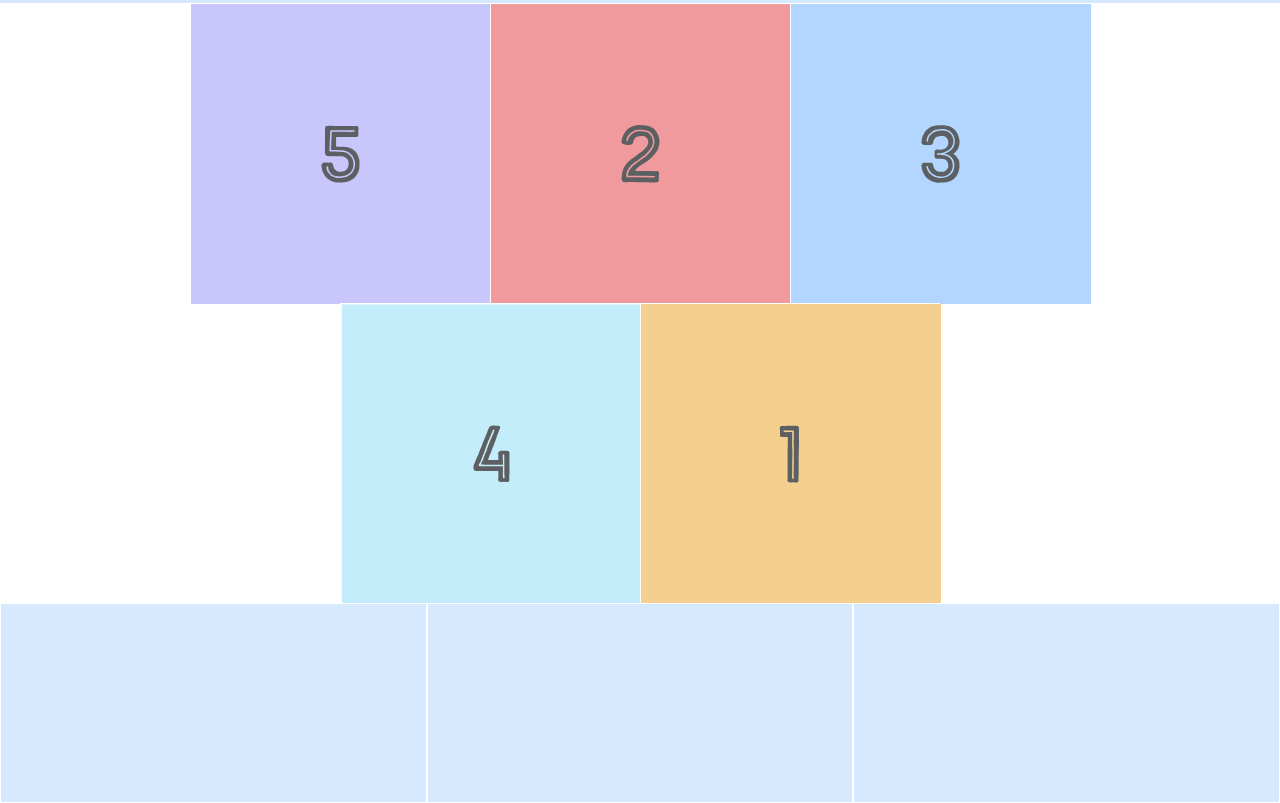
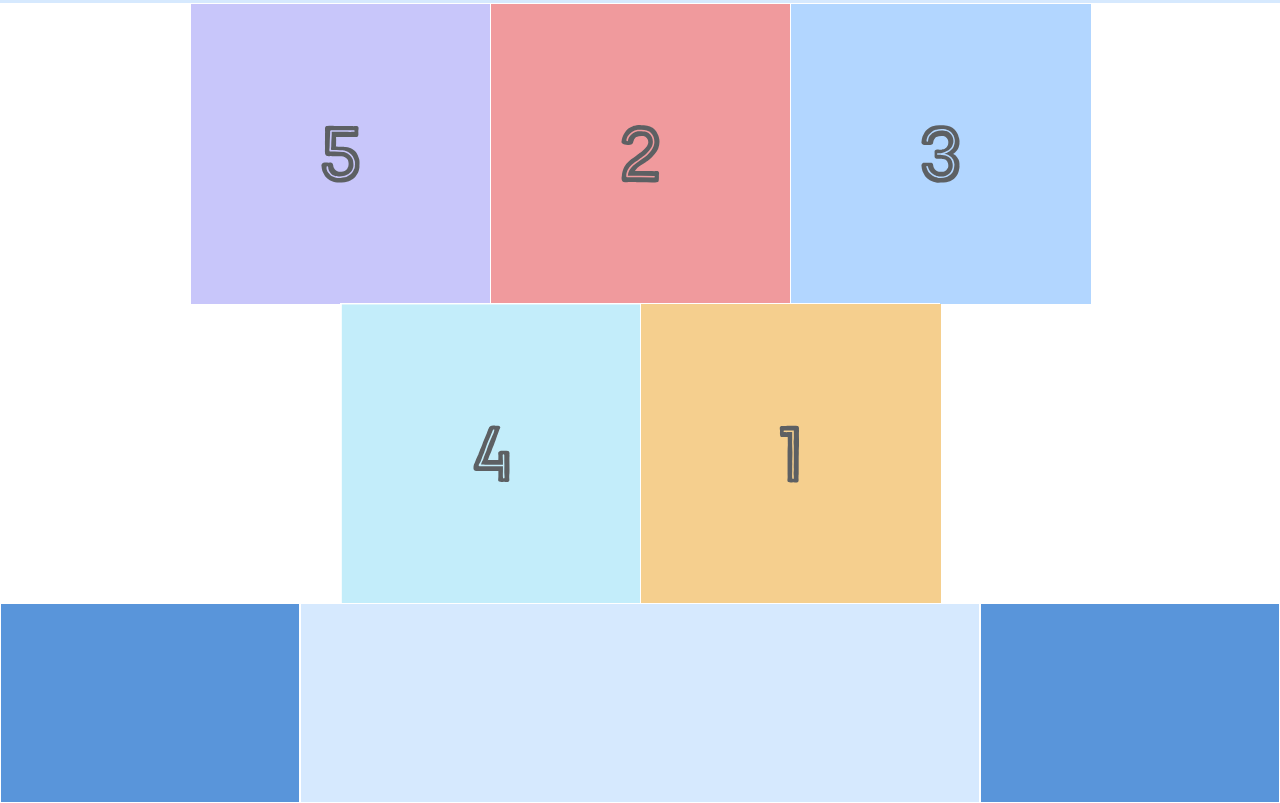
Before and after one commit to geovanyjimenez/flexbox-lesson-codio, a plain HTML site: page index.html in a window 1280 px wide. Shown: the part 355-1158 px from the top of the page. Drawn offline with Linux system fonts and the light colour scheme.

Commit message:
completed flexbox lesson, inserted images within HTML code and used CSS to create properties to customize web page apperance. modified header links and created a footer to stretch across page neatly.

```diff
--- a/index.html
+++ b/index.html
@@ -9,10 +9,8 @@
     <div class='menu-container'>
       <div class='menu'>
         <div class='date'>Aug 14, 2016</div>
-        <div class='links'>
-            <div class='signup'>Sign Up</div>
-            <div class='login'>Login</div>
-        </div>
+        <div class='signup'>Sign Up</div>
+        <div class='login'>Login</div>
       </div>
     </div>
     <div class='header-container'>
@@ -46,6 +44,5 @@
             <div class='footer-item footer-two'></div>
             <div class='footer-item footer-three'></div>
           </div>
-      </div>
   </body>
 </html>
--- a/styles.css
+++ b/styles.css
@@ -96,3 +96,18 @@
     height: 200px;
     flex: 1;
 }
+
+.footer-three {
+    flex: 2;
+}
+
+.footer-one,
+.footer-three {
+    background-color: #5995DA;
+    flex: initial;
+    width: 300px;
+}
+
+.signup {
+    margin-left: auto;
+}
```
